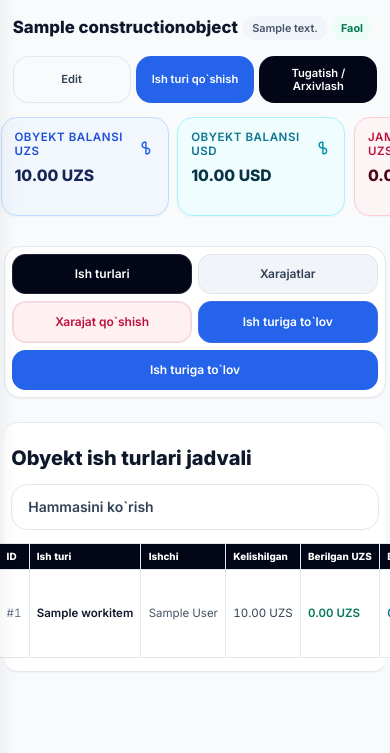
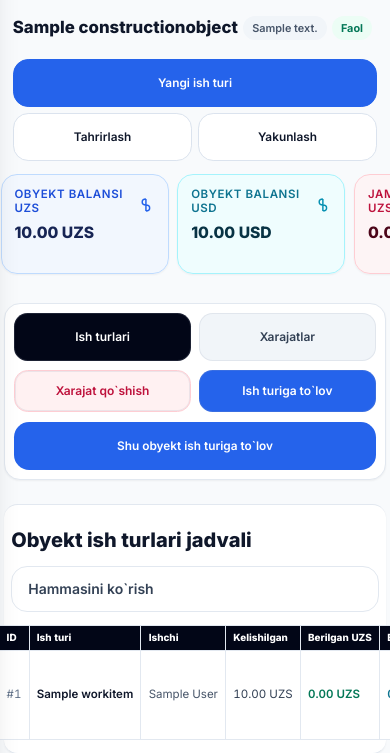
Before and after one commit to IskandarDusbekov/NMC, a Django app: page /objects/1/ in a window 390 px wide. Shown: the part 89-842 px from the top of the page. Run offline with Django 5.2, Linux system fonts and the light colour scheme; a user stored in the database is signed in; data comes from the database, SQL or seed files in the repository; tables that the repository leaves empty hold one stand-in row (values such as "Sample post"); some libraries are stand-ins or nearby versions.

Commit message:
Yangi ish turi tepada bitta asosiy to‘liq tugma bo‘lib turadi.
Yangi ish turi tepada bitta asosiy to‘liq tugma bo‘lib turadi.
Pastda Tahrirlash va Yakunlash ikkita teng tugma bo‘lib chiqadi.
Hammasining balandligi, paddingi va radiusi bir xil qilindi.
Ish turlari / Xarajatlar tablari ham bir xil balandlikda va markazda turadi.
Pastdagi amal tugmasi ham shu ritmga moslashtirildi.

```diff
--- a/static/css/app.css
+++ b/static/css/app.css
@@ -393,7 +393,7 @@ main {
     .work-item-header-actions {
         display: grid !important;
         width: 100%;
-        grid-template-columns: repeat(3, minmax(0, 1fr));
+        grid-template-columns: repeat(2, minmax(0, 1fr));
         gap: 0.35rem !important;
     }
 
@@ -411,14 +411,72 @@ main {
     .work-item-header-actions a,
     .work-item-header-actions button {
         display: inline-flex !important;
-        min-height: 2.85rem;
+        min-height: 3rem;
         align-items: center;
         justify-content: center;
-        padding: 0.68rem 0.4rem !important;
+        padding: 0.78rem 0.55rem !important;
         border-radius: 0.95rem !important;
-        font-size: 0.7rem !important;
-        line-height: 1.15 !important;
+        font-size: 0.74rem !important;
+        line-height: 1.2 !important;
         text-align: center;
+    }
+
+    .object-header-actions {
+        margin-top: 0.2rem !important;
+        align-items: stretch !important;
+    }
+
+    .object-header-actions a:nth-child(2) {
+        order: -1;
+        grid-column: 1 / -1;
+    }
+
+    .object-header-actions a:first-child,
+    .object-header-actions form button {
+        background: #fff !important;
+        color: #0f172a !important;
+        border: 1px solid #dbe3ee !important;
+    }
+
+    .object-header-actions a:nth-child(2) {
+        background: #2563eb !important;
+        color: #fff !important;
+        border: 1px solid #2563eb !important;
+    }
+
+    .object-header-actions form {
+        display: flex !important;
+    }
+
+    .object-header-actions form button {
+        min-height: 3rem !important;
+    }
+
+    .object-tabs-bar {
+        background: #fff !important;
+        padding: 0.55rem !important;
+    }
+
+    .object-tabs-bar > div {
+        margin-bottom: 0.1rem !important;
+        gap: 0.45rem !important;
+    }
+
+    .object-tabs-bar > div + button {
+        margin-top: 0.1rem !important;
+        min-height: 3rem !important;
+        padding: 0.78rem 0.7rem !important;
+        border-radius: 0.95rem !important;
+        font-size: 0.74rem !important;
+        line-height: 1.2 !important;
+    }
+
+    .object-tabs-bar > div > a {
+        min-height: 3rem !important;
+        display: inline-flex !important;
+        align-items: center;
+        justify-content: center;
+        padding: 0.78rem 0.55rem !important;
     }
 
     .detail-table-section {
--- a/templates/objects/object_detail.html
+++ b/templates/objects/object_detail.html
@@ -19,16 +19,16 @@
             </div>
             {% if request.user.role == 'ADMIN' or request.user.role == 'DIRECTOR' %}
                 <div class="object-header-actions flex flex-wrap gap-2">
-                    <a href="{% url 'objects:update' construction_object.pk %}" class="rounded-xl border border-slate-200 px-4 py-3 text-sm font-semibold text-slate-700">Edit</a>
-                    <a href="{% url 'objects:work-item-create' %}?object={{ construction_object.pk }}" class="rounded-xl bg-blue-600 px-4 py-3 text-sm font-semibold text-white">Ish turi qo`shish</a>
+                    <a href="{% url 'objects:update' construction_object.pk %}" class="rounded-xl border border-slate-200 px-4 py-3 text-sm font-semibold text-slate-700">Tahrirlash</a>
+                    <a href="{% url 'objects:work-item-create' %}?object={{ construction_object.pk }}" class="rounded-xl bg-blue-600 px-4 py-3 text-sm font-semibold text-white">Yangi ish turi</a>
                     <form method="post" action="{% url 'objects:status' construction_object.pk %}">
                         {% csrf_token %}
                         {% if construction_object.status == 'finished' %}
                             <input type="hidden" name="action" value="reactivate">
-                            <button type="submit" class="rounded-xl bg-emerald-600 px-4 py-3 text-sm font-semibold text-white">Qayta ishga tushirish</button>
+                            <button type="submit" class="rounded-xl bg-emerald-600 px-4 py-3 text-sm font-semibold text-white">Qayta ochish</button>
                         {% else %}
                             <input type="hidden" name="action" value="finish">
-                            <button type="submit" class="rounded-xl bg-slate-950 px-4 py-3 text-sm font-semibold text-white">Tugatish / Arxivlash</button>
+                            <button type="submit" class="rounded-xl bg-slate-950 px-4 py-3 text-sm font-semibold text-white">Yakunlash</button>
                         {% endif %}
                     </form>
                 </div>
@@ -139,9 +139,9 @@
                 <button type="button" data-modal-open="work-item-payment-modal" class="rounded-2xl bg-blue-600 px-4 py-3 text-sm font-semibold text-white">Ish turiga to`lov</button>
             </div>
             {% if active_tab == 'expenses' %}
-                <button type="button" data-modal-open="object-expense-modal" class="rounded-2xl bg-blue-600 px-4 py-3 text-sm font-semibold text-white lg:hidden">Xarajat qo`shish</button>
+                <button type="button" data-modal-open="object-expense-modal" class="rounded-2xl bg-rose-600 px-4 py-3 text-sm font-semibold text-white lg:hidden">Shu obyektga xarajat qo`shish</button>
             {% else %}
-                <button type="button" data-modal-open="work-item-payment-modal" class="rounded-2xl bg-blue-600 px-4 py-3 text-sm font-semibold text-white lg:hidden">Ish turiga to`lov</button>
+                <button type="button" data-modal-open="work-item-payment-modal" class="rounded-2xl bg-blue-600 px-4 py-3 text-sm font-semibold text-white lg:hidden">Shu obyekt ish turiga to`lov</button>
             {% endif %}
         {% endif %}
     </section>
```
